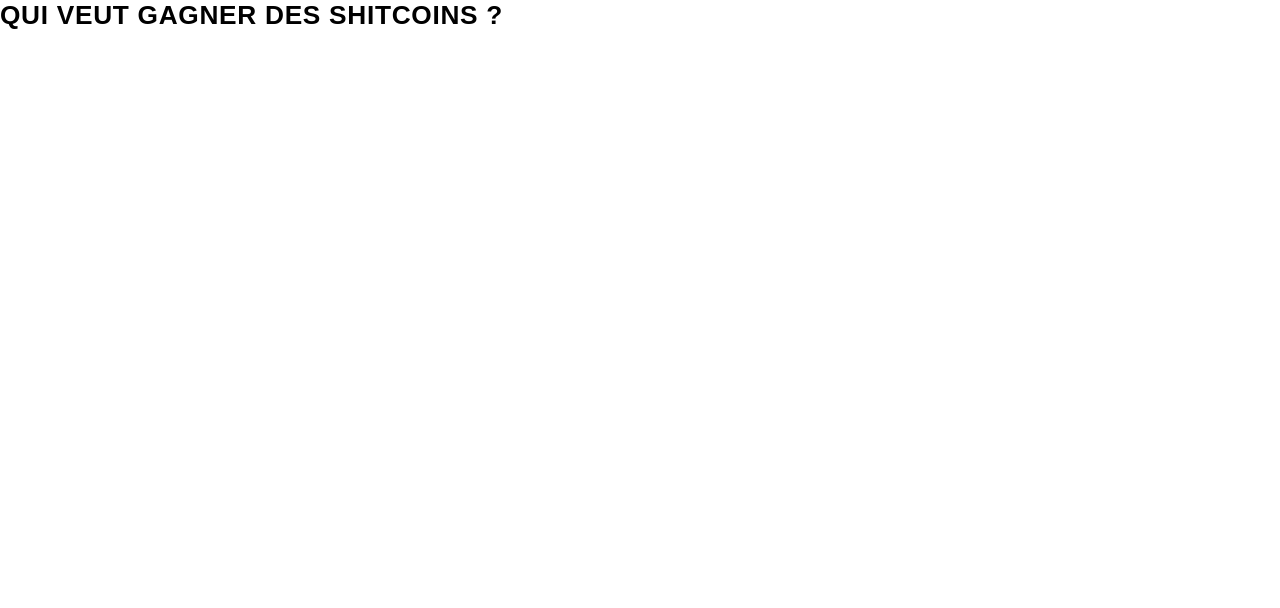
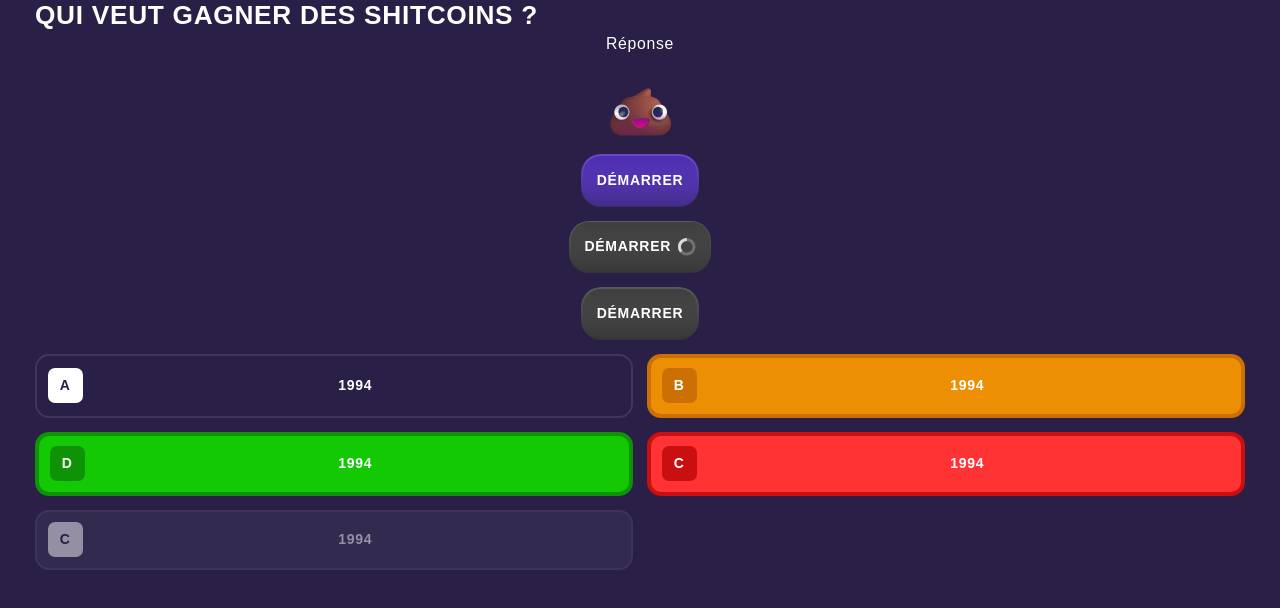
Before and after one commit to d34fmute/qvgds, a Vue app in the folder qvgds-front/: page / in a window 1280 px wide. Shown: the top 608 px of the page. Built offline with nearby package versions, Linux system fonts and the light colour scheme; a web font is replaced by a local one.

Commit message:
feat: add choice button

```diff
--- a/qvgds-front/src/components/Button.vue
+++ /dev/null
@@ -1,53 +0,0 @@
-<script lang="ts" setup>
-import { computed } from "vue";
-
-interface Props {
-  class?: string;
-  variant?: "primary" | "secondary";
-  type?: "button" | "submit";
-  disabled?: boolean;
-  isLoading?: boolean;
-}
-
-interface Events {
-  (e: "click"): void;
-}
-
-const props = withDefaults(defineProps<Props>(), {
-  class: "",
-  variant: "primary",
-  square: false,
-  loading: false,
-});
-
-const emit = defineEmits<Events>();
-
-const classes = computed(() => {
-  return {
-    "bg-primary": props.variant === "primary",
-    "bg-secondary cursor-not-allowed":
-      Boolean(props.disabled) || props.isLoading,
-    "rounded-md flex gap-2 items-center py-2 px-4": true,
-    [props.class]: true,
-  };
-});
-</script>
-
-<script>
-// i don't know why but eslint yells at me, so there it is :
-export default {
-  name: "QButton",
-};
-</script>
-
-<template>
-  <button
-    :class="classes"
-    :type="props.type"
-    @click="emit('click')"
-    :disabled="props.disabled || props.isLoading"
-  >
-    <slot />
-    <Loader v-if="props.isLoading" class="!mr-0 !ml-0" />
-  </button>
-</template>
--- /dev/null
+++ b/qvgds-front/src/components/ChoiceButton.vue
@@ -0,0 +1,81 @@
+<script lang="ts" setup>
+import { computed } from "vue";
+
+interface Props {
+  class?: string;
+  type?: "button" | "submit";
+  variant?: "valid" | "invalid" | "selected" | "hollow" | "disabled";
+  option: "A" | "B" | "C" | "D";
+  label: string;
+}
+
+interface Events {
+  (e: "click"): void;
+}
+
+const props = withDefaults(defineProps<Props>(), {
+  class: "",
+  type: "button",
+  disabled: false
+});
+
+const emit = defineEmits<Events>();
+const colorClasses = computed<{
+  tagClasses: string;
+  buttonClasses: string;
+}>(() => {
+  switch (props.variant) {
+    case "selected":
+      return {
+        tagClasses: "bg-warning-50 text-white",
+        buttonClasses: "bg-warning border-warning-50 border-4 cursor-pointer"
+      };
+    case "valid":
+      return {
+        tagClasses: "bg-success-50 text-white",
+        buttonClasses: "bg-success border-success-50 border-4 cursor-default"
+      };
+    case "invalid":
+      return {
+        tagClasses: "bg-danger-50 text-white",
+        buttonClasses: "bg-danger border-danger-50 border-4 cursor-default"
+      };
+    case "disabled":
+      return {
+        tagClasses: "bg-white text-dark",
+        buttonClasses:
+          "bg-transparent border-white/10 border-2 opacity-50 bg-white/10"
+      };
+    default:
+      return {
+        tagClasses: "bg-white text-dark",
+        buttonClasses:
+          "bg-transparent border-white/10 hover:border-white border-2 cursor-pointer"
+      };
+  }
+});
+</script>
+
+<template>
+  <button
+    :class="[
+      props.class,
+      colorClasses.buttonClasses,
+      'flex w-full items-center justify-center gap-2 rounded-2xl py-3 px-3',
+      'disabled:cursor-not-allowed',
+      'font-bold text-white'
+    ]"
+    :type="props.type"
+    @click="emit('click')"
+    :disabled="props.variant === 'disabled'"
+  >
+    <span
+      :class="[
+        'flex items-center justify-center rounded-lg px-3.5 py-2',
+        colorClasses.tagClasses
+      ]"
+      >{{ option }}</span
+    >
+    <span class="flex-grow">{{ label }}</span>
+  </button>
+</template>
--- a/qvgds-front/src/components/PrimaryButton.vue
+++ b/qvgds-front/src/components/PrimaryButton.vue
@@ -1,4 +1,5 @@
 <script lang="ts" setup>
+import { computed } from "vue";
 import Loader from "@/components/Loader.vue";
 
 interface Props {
@@ -14,11 +15,13 @@ interface Events {
 
 const props = withDefaults(defineProps<Props>(), {
   class: "",
+  type: "button",
   disabled: false,
   isLoading: false
 });
 
 const emit = defineEmits<Events>();
+const buttonDisabled = computed(() => props.isLoading || props.disabled);
 </script>
 
 <template>
@@ -27,19 +30,20 @@ const emit = defineEmits<Events>();
       props.class,
       'rounded-[20px]', // border radius de 20px = border-radius de l'enfant + padding = 18px + 2px
       'bg-gradient-to-b from-[#6949cd] via-[#563ba7] to-[#3E2B78] p-0.5',
-      'font-bold text-white',
-      props.disabled || props.isLoading
-        ? 'bg-secondary cursor-not-allowed'
+      'font-bold uppercase text-white',
+      buttonDisabled
+        ? 'bg-secondary cursor-not-allowed grayscale'
         : 'cursor-pointer'
     ]"
     :type="props.type"
     @click="emit('click')"
-    :disabled="props.disabled || props.isLoading"
+    :disabled="buttonDisabled"
   >
     <div
       :class="[
         'flex h-full w-full items-center gap-2 rounded-2.5xl py-4 px-4',
-        'bg-gradient-to-b from-primary to-primary/30'
+        'bg-gradient-to-b from-primary to-primary/30',
+        'justify-center'
       ]"
     >
       <slot />
--- /dev/null
+++ b/qvgds-front/src/views/DesignSystem.vue
@@ -0,0 +1,24 @@
+<script setup lang="ts">
+import PrimaryButton from "@/components/PrimaryButton.vue";
+import ChoiceButton from "@/components/ChoiceButton.vue";
+</script>
+
+<template>
+  <main class="h-screen w-full bg-dark px-10 text-white">
+    <h1 class="text-3xl font-bold">QUI VEUT GAGNER DES SHITCOINS ?</h1>
+    <section class="flex flex-col items-center gap-4">
+      <h2 class="text-lg">Réponse</h2>
+      <img src="/emojis/poop_emoji.svg" class="h-20 w-20" />
+      <PrimaryButton>D&eacute;MARRER</PrimaryButton>
+      <PrimaryButton isLoading>DÉMARRER</PrimaryButton>
+      <PrimaryButton disabled>DÉMARRER</PrimaryButton>
+      <div class="grid w-full grid-cols-2 gap-4">
+        <ChoiceButton option="A" label="1994" />
+        <ChoiceButton option="B" label="1994" variant="selected" />
+        <ChoiceButton option="D" label="1994" variant="valid" />
+        <ChoiceButton option="C" label="1994" variant="invalid" />
+        <ChoiceButton option="C" label="1994" variant="disabled" />
+      </div>
+    </section>
+  </main>
+</template>
--- a/qvgds-front/src/views/HomeView.vue
+++ /dev/null
@@ -1,7 +0,0 @@
-<script setup lang="ts"></script>
-
-<template>
-  <main>
-    <h1 class="text-3xl font-bold">QUI VEUT GAGNER DES SHITCOINS ?</h1>
-  </main>
-</template>
```
Also changed, not shown: qvgds-front/src/router/index.ts (+4 -4 lines).
